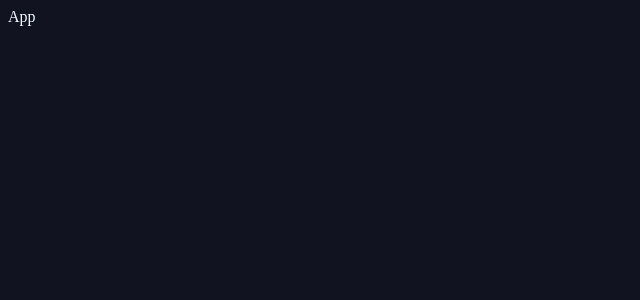
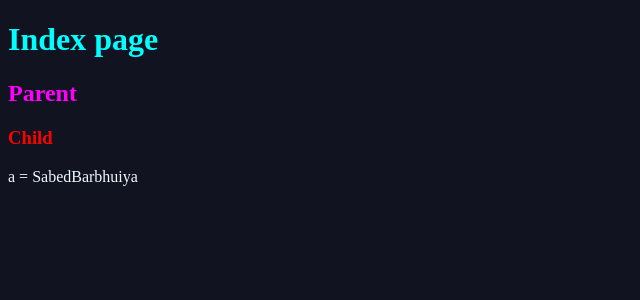
Before and after one commit to CodeWithSaidur/React-19, a React (Vite) app: page / in a window 1280 px wide. Shown: the top 300 px of the page, without its empty margins (0-640 px from the left). Built offline with nearby package versions, Linux system fonts and the light colour scheme.

Commit message:
`Props Drilling`

```diff
--- a/src/App.jsx
+++ b/src/App.jsx
@@ -1,7 +1,10 @@
+import Index from './props_drilling'
 
 function App() {
   return (
-    <div>App</div>
+    <div>
+      <Index />
+    </div>
   )
 }
 
--- /dev/null
+++ b/src/props_drilling/Child.jsx
@@ -0,0 +1,9 @@
+
+export default function Child({ a }) {
+    return (
+        <div>
+            <h3 style={{ color: 'red' }}>Child</h3>
+            <p>a = {a}</p>
+        </div>
+    )
+}
--- /dev/null
+++ b/src/props_drilling/Parent.jsx
@@ -0,0 +1,10 @@
+import Child from './Child';
+
+export default function Parent({ a }) {
+    return (
+        <div>
+            <h2 style={{ color: 'magenta' }}>Parent</h2>
+            <Child a={a + 'Barbhuiya'} />
+        </div>
+    )
+}
--- /dev/null
+++ b/src/props_drilling/index.jsx
@@ -0,0 +1,10 @@
+import Parent from './Parent';
+
+export default function Index() {
+    return (
+        <div>
+            <h1 style={{color:'cyan'}}>Index page</h1>
+            <Parent a= {'Sabed'} />
+        </div>
+    )
+}
```
